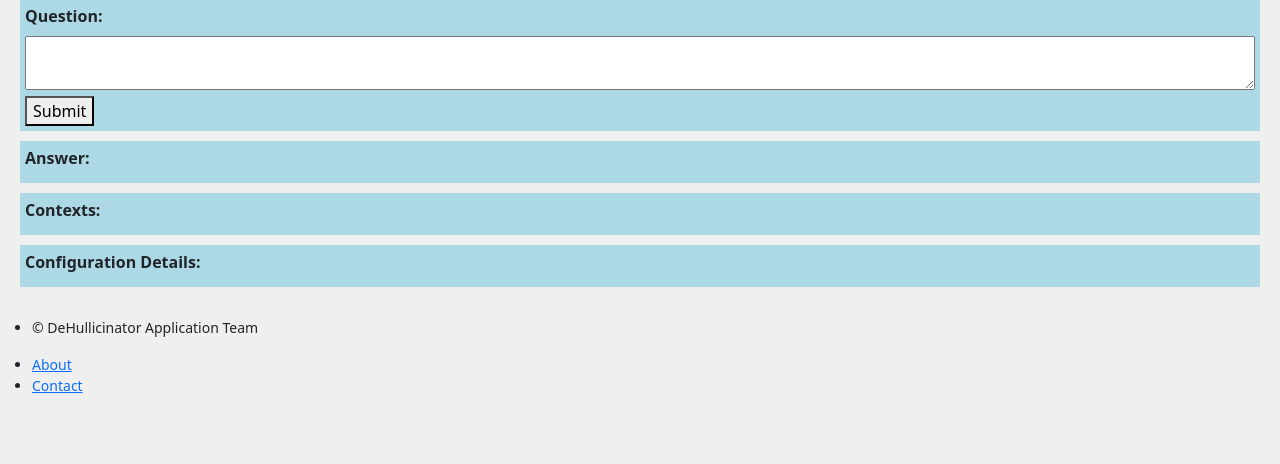
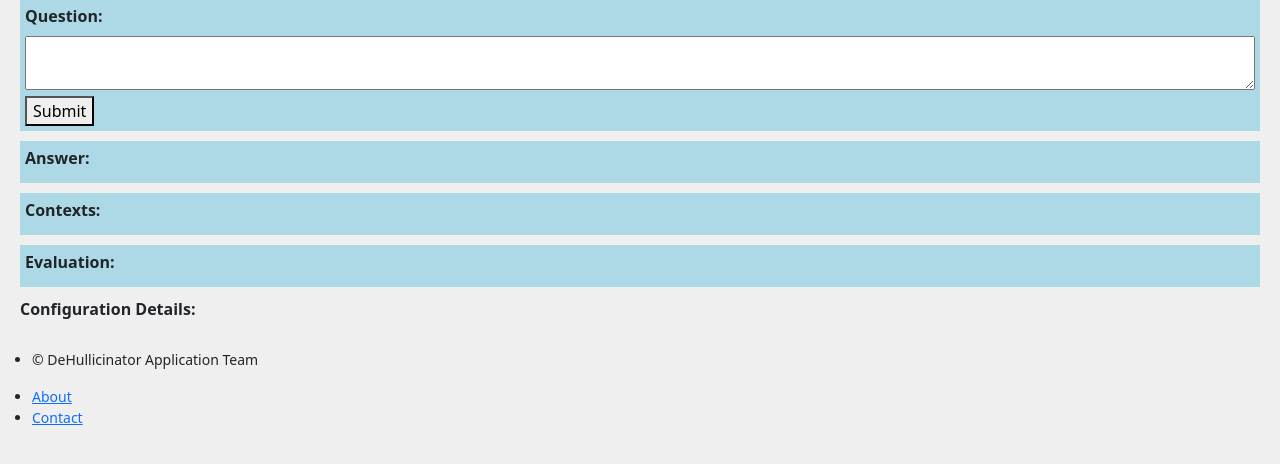
Before and after one commit to rpc0/dehallucinator, a Flask app: page / in a window 1280 px wide. Shown: the part 79-543 px from the top of the page. Run offline with Flask 2, Linux system fonts and the light colour scheme; parts of the project's set-up code (start-up, migrations or seed data) failed here and were passed over.

Commit message:
Added UI support for evaluation.

```diff
--- a/rag_api/main.py
+++ b/rag_api/main.py
@@ -22,7 +22,6 @@ import logging
 
 import deh.settings as settings
 from deh.utils import format_context_documents as format_docs
-from deh.utils import retrieve_content as retrieve_answer
 from deh.prompts import qa_eval_prompt_with_context_text, LLMEvalResult
 
 app = FastAPI()
@@ -143,7 +142,7 @@ async def answer(question: str):
         callback_manager=CallbackManager([StreamingStdOutCallbackHandler()]),
     )
 
-    response = basic_rag_chain_with_context(retriever, question, llm)
+    response = rag_chain_with_llm_context_self_evaluation(retriever, question, llm)
     return {
         "response": response,
         # Diagnostic values used for measurement logging, etc:
--- a/ui/deh/templates/public/home.html
+++ b/ui/deh/templates/public/home.html
@@ -42,11 +42,14 @@ textarea {
 </div>
 
 <div class="card-section">
+    <div class="card-title">Evaluation:</div>
+    <div id="evaluation"></div>
+</div>
+
+<div class="card-sectoin">
     <div class="card-title">Configuration Details:</div>
     <div id="config"></div>
 </div>
-
-
 
 {% endblock %}
 {% block js %}
@@ -74,6 +77,7 @@ function submitquestion() {
 
     answer = document.getElementById("answer")
     context = document.getElementById("context")
+    evaluation = document.getElementById("evaluation")
 
     axios.get('/answer?question=' + encodeURI(question_text))
         .then(function (response) {
@@ -81,6 +85,7 @@ function submitquestion() {
             console.log(answer_text);
             answer.innerHTML = answer_text.response.answer
             context.innerHTML = answer_text.response.context.replaceAll('------------', "<br/><br/>")
+            evaluation.innerHTML = answer_text.response.evaluation.grade + "<br/><br/> " + answer_text.response.evaluation.description
         });
 }
 </script>
```
